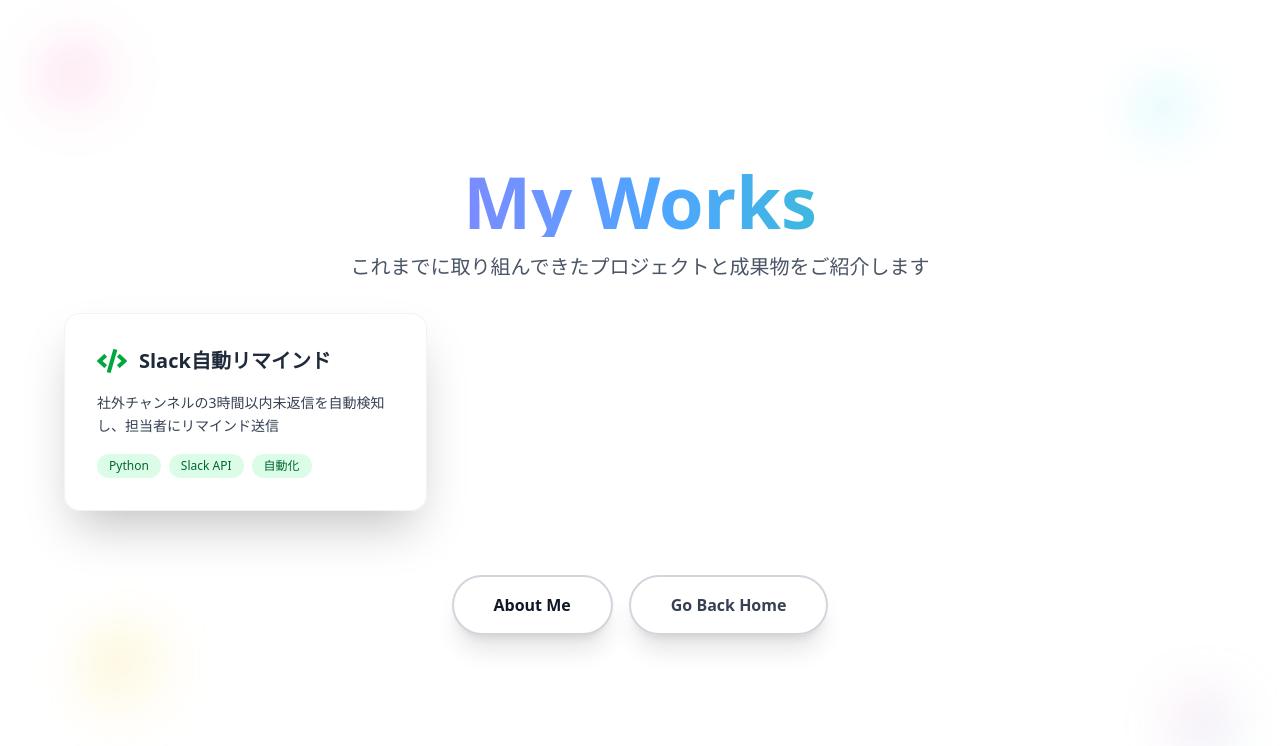
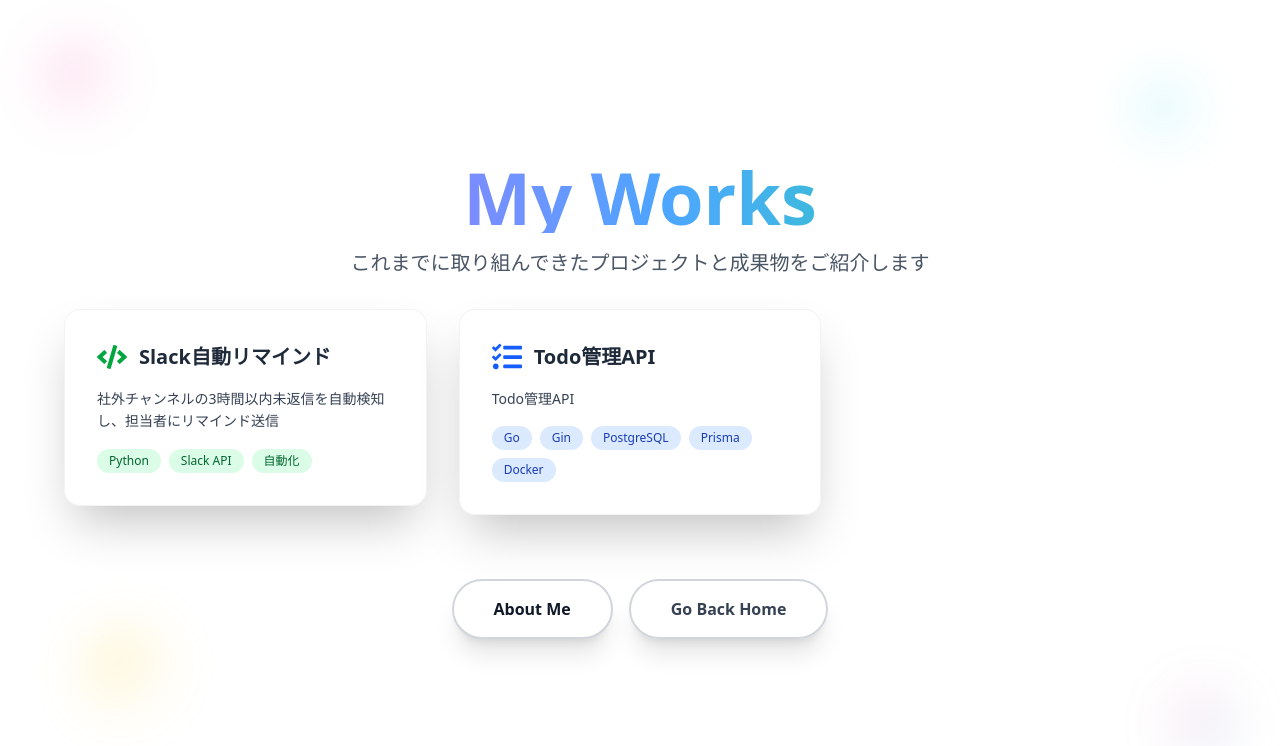
Before and after one commit to Kota-35/my-portfolio, a Next.js app: page /works in a window 1280 px wide. Shown: the top 746 px of the page. Built offline with nearby package versions, Linux system fonts and the light colour scheme.

Commit message:
feat: プロジェクトデータに新しいTodo管理APIを追加し、アイコンマッピングを更新

```diff
--- a/app/works/data.ts
+++ b/app/works/data.ts
@@ -4,7 +4,7 @@
   description: string
   shortDescription: string
   icon: string
-  color: string
+  color: "green" | "blue" | "red" | "yellow" | "purple" | "orange" | "pink" | "brown" | "gray" | "black" | "white"
   tags: string[]
   details: {
     overview: string
@@ -33,72 +33,6 @@
 }
 
 export const projects: Project[] = [
-//   {
-//     slug: "dashboard-one",
-//     title: "ダッシュボードONE",
-//     description: "Google Looker StudioとオリジナルONEの両方を開発。広告データとGA4データをtrocco（ETL）で取得し、SQLで加工。フルスタック開発を経験。",
-//     shortDescription: "Google Looker StudioとオリジナルONEの両方を開発。広告データとGA4データをtrocco（ETL）で取得し、SQLで加工。フルスタック開発を経験。",
-//     icon: "FaChartLine",
-//     color: "yellow",
-//     tags: ["SQL", "ETL", "BigQuery", "Looker Studio"],
-//     details: {
-//       overview: "広告効果の可視化とデータドリブンな意思決定を支援するダッシュボードシステムの開発プロジェクトです。Google Looker Studioを使った標準ダッシュボードと、より柔軟なカスタマイズが可能なオリジナルダッシュボード「ONE」の両方を開発しました。",
-//       challenges: [
-//         "複数の広告プラットフォームからのデータ統合",
-//         "リアルタイムに近いデータ更新の実現",
-//         "非技術者でも直感的に操作できるUI設計",
-//         "大量データの効率的な処理と表示"
-//       ],
-//       solutions: [
-//         "trocco（ETL）を使用して複数データソースからの自動データ取得パイプライン構築",
-//         "BigQueryでのデータウェアハウス設計と最適化されたSQLクエリ実装",
-//         "Looker Studioでの標準テンプレート開発と、カスタムダッシュボードのフルスタック開発",
-//         "データ更新頻度の最適化とキャッシュ戦略の実装"
-//       ],
-//       results: [
-//         "データ取得時間を80%短縮",
-//         "レポート作成工数を70%削減",
-//         "リアルタイムデータ分析による意思決定速度向上",
-//         "非技術者の自律的なデータ活用促進"
-//       ],
-//       technologies: ["SQL", "BigQuery", "Looker Studio", "trocco", "ETL", "JavaScript", "Python"],
-//       duration: "6ヶ月",
-//       role: "フルスタックエンジニア・データエンジニア"
-//     }
-//   },
-//   {
-//     slug: "ai-chat-bff",
-//     title: "AI対話機能BFF",
-//     description: "DIFYとLeaplaceを仲介するBFFをPython FastAPI + Pydanticで構築。FirestoreでのNoSQL操作、要件定義から実装まで一貫して担当。",
-//     shortDescription: "DIFYとLeaplaceを仲介するBFFをPython FastAPI + Pydanticで構築。FirestoreでのNoSQL操作、要件定義から実装まで一貫して担当。",
-//     icon: "FaRobot",
-//     color: "blue",
-//     tags: ["Python", "FastAPI", "Firestore", "AI"],
-//     details: {
-//       overview: "AI対話サービス「DIFY」とプラットフォーム「Leaplace」を連携させるBFF（Backend For Frontend）の開発プロジェクトです。ユーザーのスムーズな対話体験を実現するための高性能なAPI基盤を構築しました。",
-//       challenges: [
-//         "異なるサービス間でのデータ形式の統一",
-//         "リアルタイムな対話処理の高速化",
-//         "ユーザーセッション管理とデータ永続化",
-//         "AI応答の品質管理とレート制限"
-//       ],
-//       solutions: [
-//         "FastAPIとPydanticを使用した型安全で高性能なAPI設計",
-//         "Firestoreを活用したスケーラブルなNoSQLデータベース設計",
-//         "非同期処理とConnectionPoolingによる応答速度最適化",
-//         "要件定義から実装まで一貫した開発プロセスの実践"
-//       ],
-//       results: [
-//         "応答時間を平均300ms以下に最適化",
-//         "同時接続数1000ユーザーまでのスケーラビリティ確保",
-//         "システム稼働率99.5%以上を達成",
-//         "開発期間を予定より20%短縮"
-//       ],
-//       technologies: ["Python", "FastAPI", "Pydantic", "Firestore", "NoSQL", "DIFY", "Docker", "GCP"],
-//       duration: "4ヶ月",
-//       role: "バックエンドエンジニア・システム設計"
-//     }
-//   },
   {
     slug: "slack-response-reminder",
     title: "Slack自動リマインド",
@@ -144,109 +78,29 @@
       timeline: "https://github.com/Kota-35/slack-response-reminder/blob/main/docs/images/timeline.jpg?raw=true"
     }
   },
-//   {
-//     slug: "portfolio-site",
-//     title: "ポートフォリオサイト",
-//     description: "Next.js + TypeScript + Tailwind CSSで構築したレスポンシブなポートフォリオサイト。モダンなUIとスムーズなアニメーションを実装。",
-//     shortDescription: "Next.js + TypeScript + Tailwind CSSで構築したレスポンシブなポートフォリオサイト。モダンなUIとスムーズなアニメーションを実装。",
-//     icon: "FaLaptopCode",
-//     color: "purple",
-//     tags: ["Next.js", "TypeScript", "Tailwind CSS"],
-//     details: {
-//       overview: "モダンなWebテクノロジーを活用して構築した個人ポートフォリオサイトです。レスポンシブデザインと直感的なUIを重視し、自身のスキルと経験を効果的に表現できるサイトを制作しました。",
-//       challenges: [
-//         "モバイルファーストなレスポンシブデザインの実現",
-//         "パフォーマンスの最適化とSEO対策",
-//         "保守性の高いコンポーネント設計",
-//         "ユーザビリティを重視したUX設計"
-//       ],
-//       solutions: [
-//         "Next.js 14の最新機能を活用したSSG/SSR実装",
-//         "TypeScriptによる型安全な開発環境構築",
-//         "Tailwind CSSでのユーティリティファーストなスタイリング",
-//         "React Iconsと独自アニメーションによる魅力的なUI実装"
-//       ],
-//       results: [
-//         "Lighthouse スコア95点以上を達成",
-//         "全デバイスでの完全レスポンシブ対応",
-//         "ページ読み込み速度1秒以下を実現",
-//         "直感的で使いやすいナビゲーション設計"
-//       ],
-//       technologies: ["Next.js", "TypeScript", "Tailwind CSS", "React", "Vercel", "React Icons"],
-//       duration: "2ヶ月",
-//       role: "フロントエンドエンジニア・UI/UXデザイン"
-//     },
-//     links: {
-//       github: "https://github.com/username/portfolio",
-//       demo: "https://portfolio.example.com"
-//     }
-//   },
-//   {
-//     slug: "data-api",
-//     title: "データ連携API",
-//     description: "複数のサービス間でのデータ連携を実現するREST APIを設計・開発。GraphQLエンドポイントも提供し、柔軟なデータ取得を可能に。",
-//     shortDescription: "複数のサービス間でのデータ連携を実現するREST APIを設計・開発。GraphQLエンドポイントも提供し、柔軟なデータ取得を可能に。",
-//     icon: "FaDatabase",
-//     color: "orange",
-//     tags: ["FastAPI", "GraphQL", "PostgreSQL"],
-//     details: {
-//       overview: "複数のマイクロサービス間でのスムーズなデータ連携を実現するAPI基盤の開発プロジェクトです。REST APIとGraphQLの両方を提供し、クライアントのニーズに応じた柔軟なデータアクセスを可能にしました。",
-//       challenges: [
-//         "異なるサービス間でのデータ整合性の確保",
-//         "高頻度アクセスに対するパフォーマンス最適化",
-//         "GraphQLとRESTの共存アーキテクチャ設計",
-//         "セキュリティとアクセス制御の実装"
-//       ],
-//       solutions: [
-//         "FastAPIによる高性能なREST API設計と実装",
-//         "GraphQLエンドポイントによる柔軟なデータクエリ機能",
-//         "PostgreSQLでの最適化されたデータベース設計",
-//         "認証・認可機能とレート制限の実装"
-//       ],
-//       results: [
-//         "API応答時間を平均100ms以下に最適化",
-//         "データ取得の柔軟性を80%向上",
-//         "開発チームの生産性を30%向上",
-//         "サービス間通信の信頼性99.9%を達成"
-//       ],
-//       technologies: ["FastAPI", "GraphQL", "PostgreSQL", "Docker", "Redis", "JWT", "Swagger"],
-//       duration: "5ヶ月",
-//       role: "API設計・バックエンドエンジニア"
-//     }
-//   },
-//   {
-//     slug: "learning-app",
-//     title: "学習支援アプリ（企画中）",
-//     description: "大学生向けの学習効率化アプリを企画中。AI機能を活用した個人化された学習プランの提案機能を検討。",
-//     shortDescription: "大学生向けの学習効率化アプリを企画中。AI機能を活用した個人化された学習プランの提案機能を検討。",
-//     icon: "FaMobile",
-//     color: "teal",
-//     tags: ["React Native", "AI/ML", "企画中"],
-//     details: {
-//       overview: "大学生の学習効率向上を目的とした、AI機能を活用したパーソナライズド学習支援アプリケーションの企画・開発プロジェクトです。個々の学習スタイルと進捗に応じた最適な学習プランを提案します。",
-//       challenges: [
-//         "個人の学習パターンの分析とモデル化",
-//         "効果的な学習プラン生成アルゴリズムの設計",
-//         "ユーザーエンゲージメントの維持向上",
-//         "クロスプラットフォーム対応の実現"
-//       ],
-//       solutions: [
-//         "React Nativeによるクロスプラットフォーム開発",
-//         "機械学習を活用した学習パターン分析機能",
-//         "ゲーミフィケーション要素の導入",
-//         "リアルタイム進捗追跡と適応的プラン調整"
-//       ],
-//       results: [
-//         "プロトタイプ版の基本機能完成（企画段階）",
-//         "ユーザーリサーチに基づく要件定義完了",
-//         "技術検証とアーキテクチャ設計完了",
-//         "MVP開発に向けた開発計画策定"
-//       ],
-//       technologies: ["React Native", "TypeScript", "Firebase", "TensorFlow.js", "Expo", "Redux"],
-//       duration: "進行中（企画・設計段階）",
-//       role: "プロダクトマネージャー・アプリ設計"
-//     }
-//   }
+  {
+    slug: "todo-api",
+    title: "Todo管理API",
+    description: "Todo管理API",
+    shortDescription: "Todo管理API",
+    icon: "FaTasks",
+    color: "blue",
+    tags: ["Go", "Gin", "PostgreSQL", "Prisma", "Docker"],
+    details: {
+      overview: "Todo管理API",
+      codeFeatures: [
+        {
+          title: "Todo管理API",
+          description: "Todo管理API",
+        }
+      ],
+      technologies: ["Go", "Gin", "PostgreSQL", "Prisma", "Docker"],
+      duration: "開発中",
+    },
+    links: {
+      github: "https://github.com/Kota-35/todo-api-go"
+    }
+  }
 ]
 
 export const getProjectBySlug = (slug: string): Project | undefined => {
--- a/app/works/page.tsx
+++ b/app/works/page.tsx
@@ -10,7 +10,8 @@
   FaChartLine,
   FaRobot,
   FaLaptopCode,
-  FaMobile
+  FaMobile,
+  FaTasks
 } from "react-icons/fa"
 
 // アイコンマッピング
@@ -20,7 +21,8 @@
   FaRobot,
   FaCode,
   FaLaptopCode,
-  FaMobile
+  FaMobile,
+  FaTasks
 }
 
 // カラーマッピング
```
